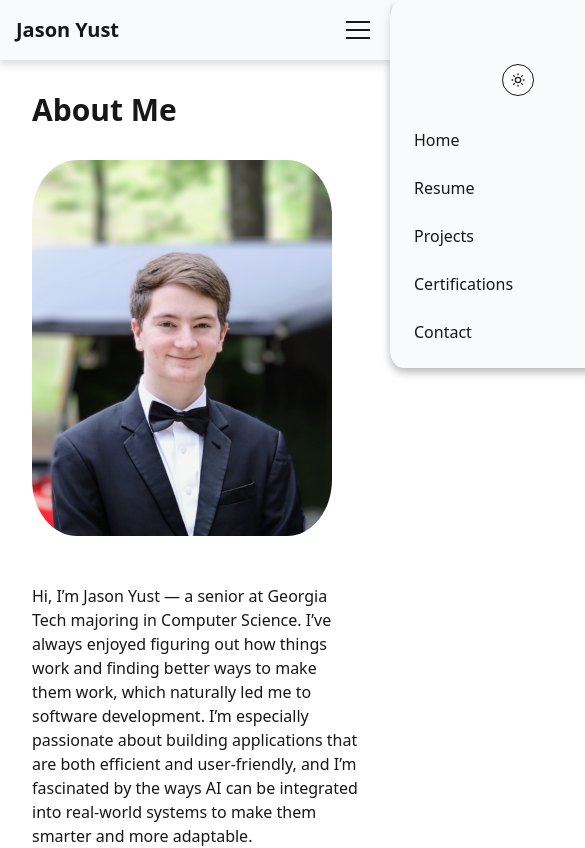
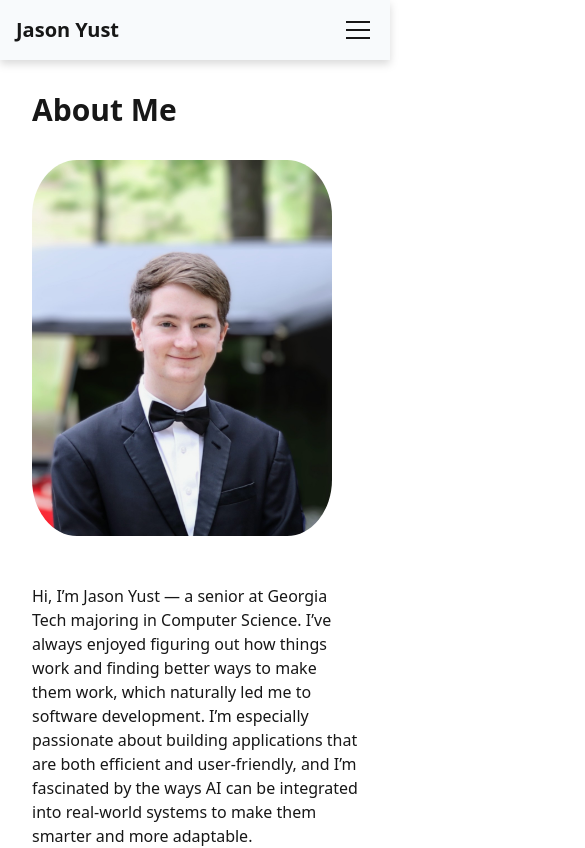
Before and after one commit to yustjason1/yustjason-website, a Next.js app: page / in a window 390 px wide. Shown: the top 848 px of the page, 585 px wide, since content can reach past the window. Built offline with nearby package versions, Linux system fonts and the light colour scheme.

Commit message:
Fixed mobile overflow-x bug
Changed In-progress certification image to greyscale

```diff
--- a/src/app/components/Hamburger.js
+++ b/src/app/components/Hamburger.js
@@ -35,7 +35,7 @@ export default function Hamburger() {
             )}
 
             {/* Mobile Menu */}
-            <nav className={`fixed top-0 right-0 h-full w-64 z-40 transform transition-transform duration-300 ease-in-out md:hidden ${isOpen ? 'translate-x-0' : 'translate-x-full'}`}>
+            <nav className={`fixed top-0 right-0 h-full w-64 z-40 transform transition-transform duration-300 ease-in-out md:hidden ${isOpen ? '' : 'hidden'}`}>
                 <div className="flex flex-col p-6 pt-16 drop-shadow-lg rounded-[5%]" style={{ backgroundColor: "var(--header)" }}>
                     {/* Theme Toggle in Mobile Menu */}
                     <div className="mb-8 flex justify-center">
--- a/src/app/layout.js
+++ b/src/app/layout.js
@@ -18,7 +18,7 @@ export default function RootLayout({ children }) {
           content="Jason Yust's personal website showcasing projects and about me."
         />
       </head>
-      <body className="overflow-x-hidden">
+      <body className="">
         <ThemeProvider attribute="class">
           <Header />
           {children}
```
Also changed, not shown: public/Certifications/AWSAIPractitioner.png.
